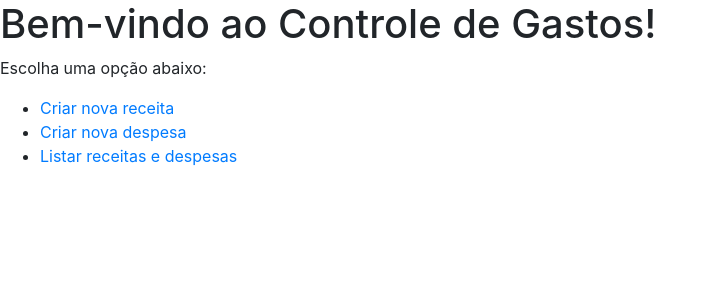
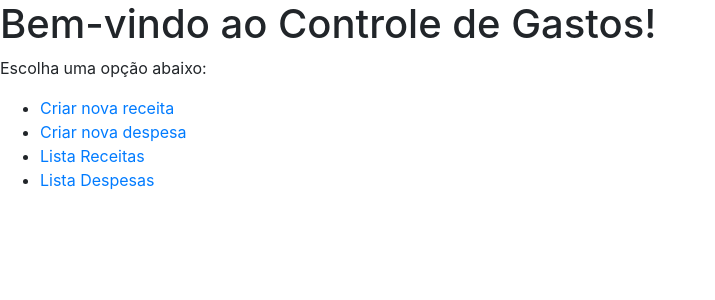
Before and after one commit to AlanLima100/gestao_financeira_engeselt, a Django app: page / in a window 1280 px wide. Shown: the top 300 px of the page, without its empty margins (0-715 px from the left). Run offline with Django 4.2, Linux system fonts and the light colour scheme; some libraries are stand-ins or nearby versions.

Commit message:
Separando os templates Lista_depesa e Lista_despesas

```diff
--- a/financeiro/templates/home.html
+++ b/financeiro/templates/home.html
@@ -14,7 +14,9 @@
 	<ul>
 		<li><a href="{% url 'criar_receita' %}">Criar nova receita</a></li>
 		<li><a href="{% url 'criar_despesa' %}">Criar nova despesa</a></li>
-		<li><a href="{% url 'lista_receitas_despesas' %}">Listar receitas e despesas</a></li>
+		<li><a href="{% url 'lista_receitas' %}">Lista Receitas</a></li>
+
+		<li><a href="{% url 'lista_despesas' %}">Lista Despesas</a></li>
 	</ul>
 </body>
 </html>
--- a/financeiro/urls.py
+++ b/financeiro/urls.py
@@ -1,5 +1,5 @@
 from django.urls import path
-from .views import home, criar_receita, criar_despesa, lista_receitas_despesas, editar_receita, editar_despesa, deletar_despesa, deletar_receita
+from .views import home, criar_receita, criar_despesa, lista_receitas, lista_despesas, editar_receita, editar_despesa, deletar_despesa, deletar_receita
 
 urlpatterns = [
     path('', home, name='home'),
@@ -8,7 +8,11 @@ urlpatterns = [
 
     path('criar-despesa/', criar_despesa, name='criar_despesa'),
 
-    path('lista-receitas-despesas/', lista_receitas_despesas, name='lista_receitas_despesas'),
+
+    path('lista-receitas/', lista_receitas, name='lista_receitas'),
+
+    path('lista-despesas/', lista_despesas, name='lista_despesas'),
+
 
     path('editar-despesa/<int:pk>/', editar_despesa, name='editar_despesa'),
 
--- a/financeiro/views.py
+++ b/financeiro/views.py
@@ -47,12 +47,21 @@ def criar_despesa(request):
 
 
 
-def lista_receitas_despesas(request):
+# def lista_receitas_despesas(request):
+#     receitas = Receita.objects.all()
+#     despesas = Despesa.objects.all()
+#     lista = sorted(itertools.chain(receitas, despesas), key=lambda obj: obj.data, reverse=True)
+#     return render(request, 'lista_receitas_despesas.html', {'receitas': receitas, 'despesas': despesas, 'lista': lista})
+def lista_receitas(request):
     receitas = Receita.objects.all()
+    context = {'receitas': receitas}
+    return render(request, 'lista_receitas.html', context)
+
+
+def lista_despesas(request):
     despesas = Despesa.objects.all()
-    lista = sorted(itertools.chain(receitas, despesas), key=lambda obj: obj.data, reverse=True)
-    return render(request, 'lista_receitas_despesas.html', {'receitas': receitas, 'despesas': despesas, 'lista': lista})
-
+    context = {'despesas': despesas}
+    return render(request, 'lista_despesas.html', context)
 
 
 def editar_receita(request, pk):
```
Also changed, not shown: financeiro/templates/lista_despesas.html (renamed from financeiro/templates/lista_receitas_despesas.html, +0 -18 lines), financeiro/templates/lista_receitas.html (added, +26 -0 lines), 6 other files.
